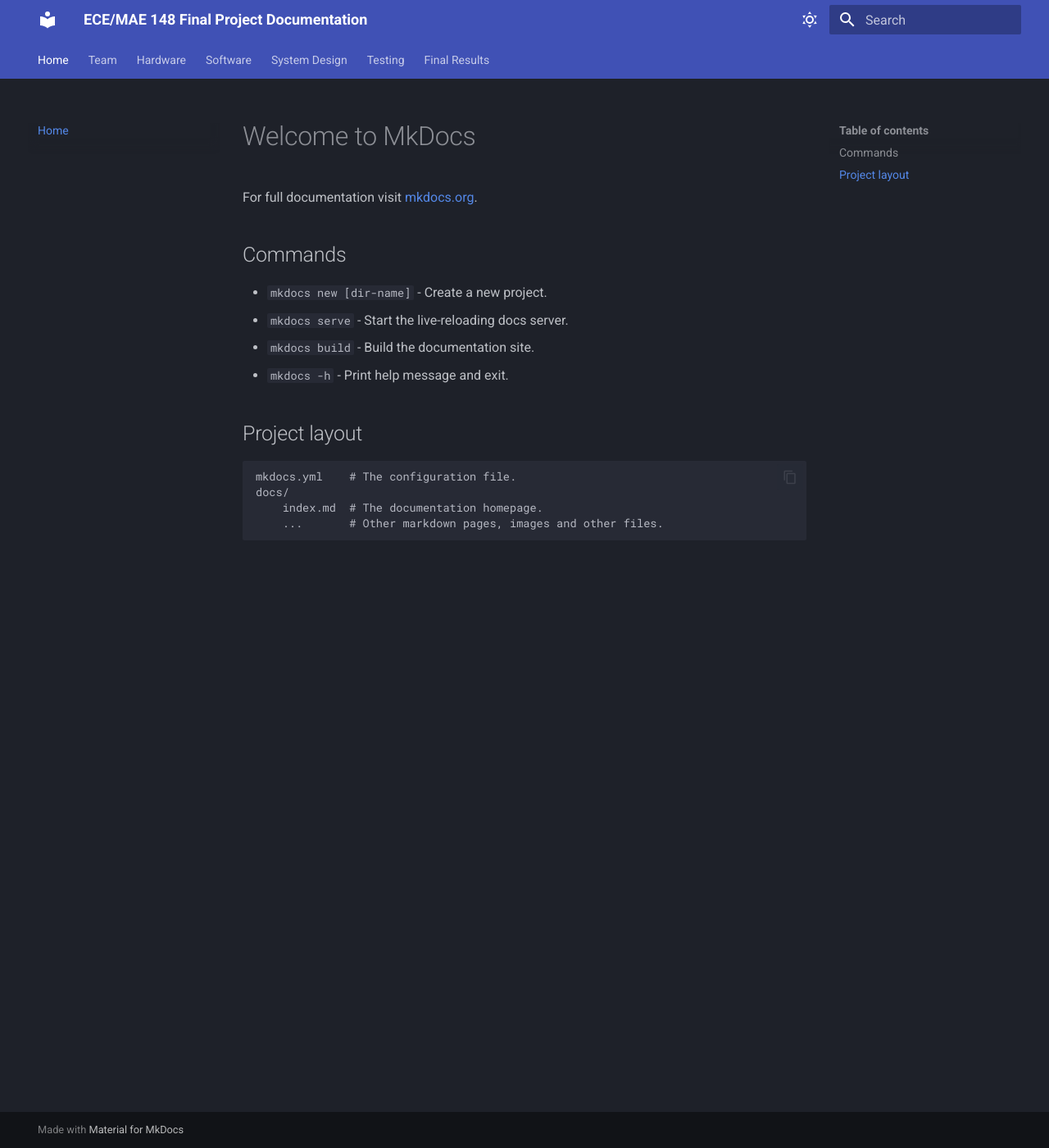
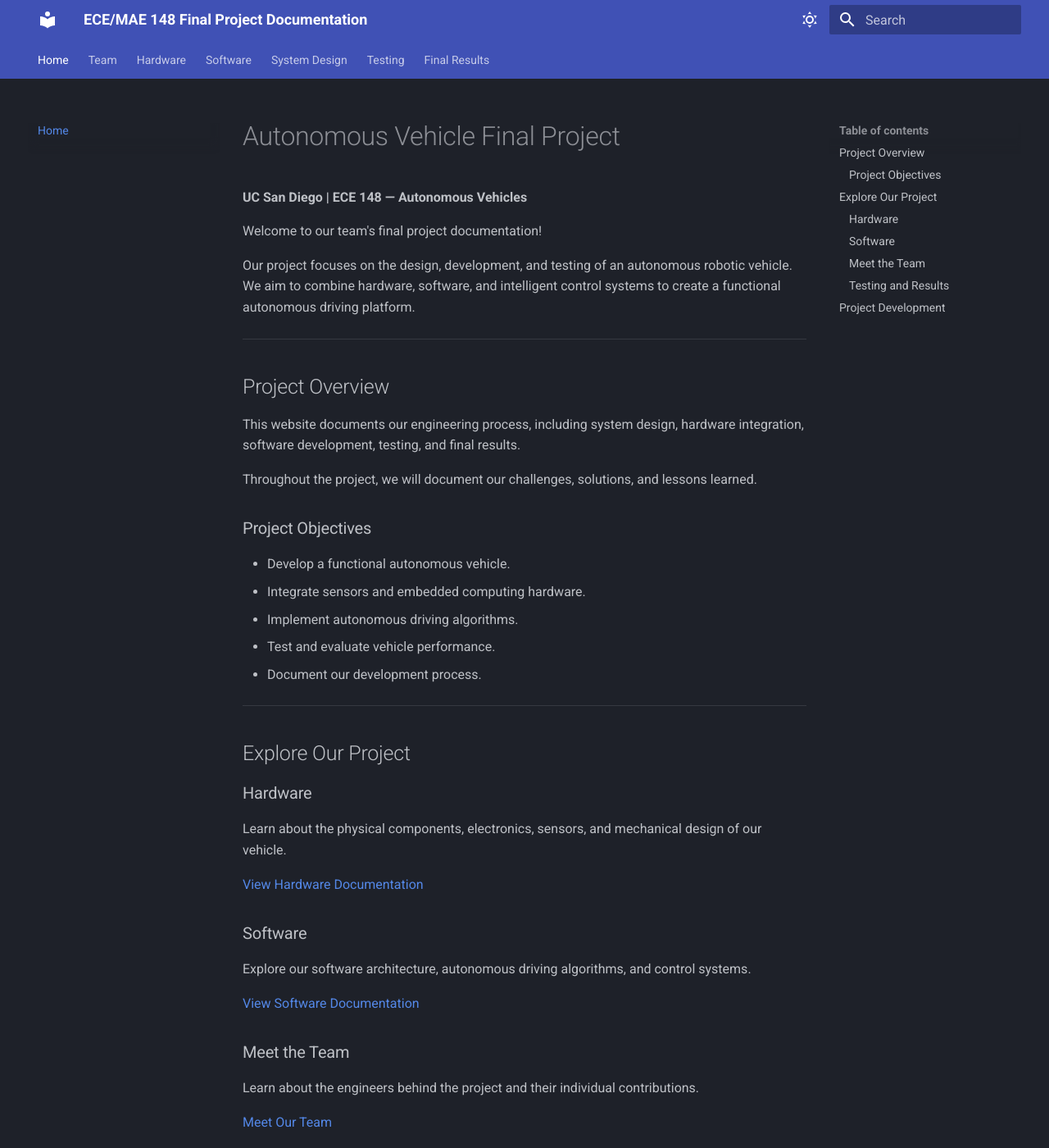
Before and after one commit to droostoo/UCSD-ECEMAE148-Fall_2026_Final_Project_Team_3, an MkDocs documentation site: the page built from docs/index.md, in a window 1280 px wide and 1400 px high. Shown: the whole window at 82% size. Built offline with MkDocs 1.6.1 and Material for MkDocs 9.7.7, drawn with Linux system fonts in a browser that asks for light colours; some of the changed text lies outside the part shown.

Commit message:
Homepage template

```diff
--- a/docs/index.md
+++ b/docs/index.md
@@ -1,17 +1,64 @@
-# Welcome to MkDocs
 
-For full documentation visit [mkdocs.org](https://www.mkdocs.org).
+# Autonomous Vehicle Final Project
 
-## Commands
+**UC San Diego | ECE 148 — Autonomous Vehicles**
 
-* `mkdocs new [dir-name]` - Create a new project.
-* `mkdocs serve` - Start the live-reloading docs server.
-* `mkdocs build` - Build the documentation site.
-* `mkdocs -h` - Print help message and exit.
+Welcome to our team's final project documentation!
 
-## Project layout
+Our project focuses on the design, development, and testing of an autonomous robotic vehicle. We aim to combine hardware, software, and intelligent control systems to create a functional autonomous driving platform.
 
-    mkdocs.yml    # The configuration file.
-    docs/
-        index.md  # The documentation homepage.
-        ...       # Other markdown pages, images and other files.
+---
+
+## Project Overview
+
+This website documents our engineering process, including system design, hardware integration, software development, testing, and final results.
+
+Throughout the project, we will document our challenges, solutions, and lessons learned.
+
+### Project Objectives
+
+- Develop a functional autonomous vehicle.
+- Integrate sensors and embedded computing hardware.
+- Implement autonomous driving algorithms.
+- Test and evaluate vehicle performance.
+- Document our development process.
+
+---
+
+## Explore Our Project
+
+### Hardware
+
+Learn about the physical components, electronics, sensors, and mechanical design of our vehicle.
+
+[View Hardware Documentation](hardware.md)
+
+### Software
+
+Explore our software architecture, autonomous driving algorithms, and control systems.
+
+[View Software Documentation](software.md)
+
+### Meet the Team
+
+Learn about the engineers behind the project and their individual contributions.
+
+[Meet Our Team](team.md)
+
+### Testing and Results
+
+Follow our testing process, performance evaluations, and final demonstration.
+
+[View Testing Results](testing.md)
+
+---
+
+## Project Development
+
+Our team uses GitHub for version control, collaboration, and project documentation.
+
+This website is built with MkDocs Material and automatically deployed using GitHub Pages.
+
+---
+
+**UC San Diego — ECE 148 Autonomous Vehicles**
```
